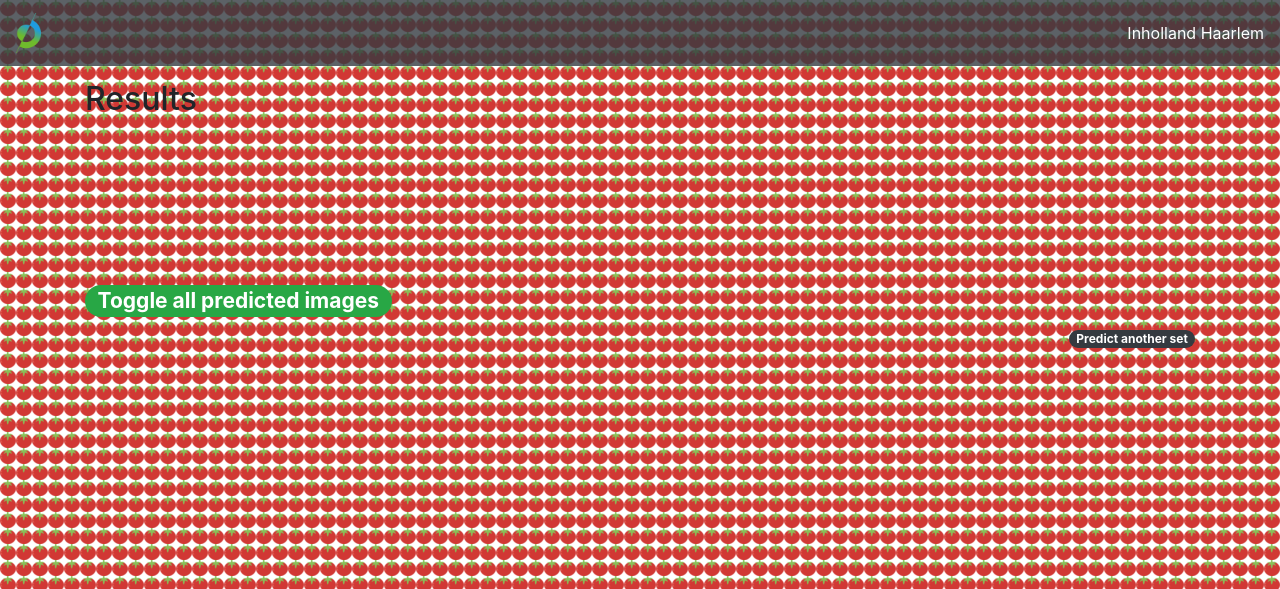
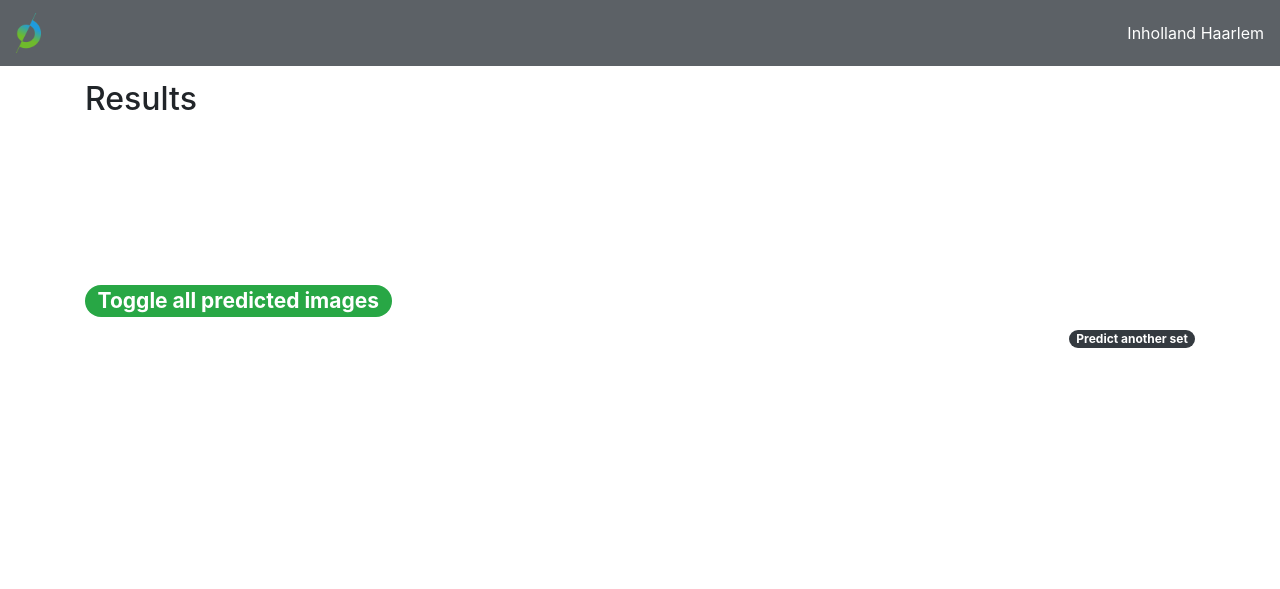
Before and after one commit to Jessevanduijne/4.2_WHC_Tomato_Yield_Scan, a Flask app: template App/templates/image-grid.html in a window 1280 px wide. Shown: the top 589 px of the page. Run offline with Flask 2, Linux system fonts and the light colour scheme; the template is opened without the code that fills it, so the values that code supplies are empty; a map, chart or similar area stays blank; some libraries are stand-ins or nearby versions.

Commit message:
Removed body background.

```diff
--- a/App/static/style.css
+++ b/App/static/style.css
@@ -33,8 +33,3 @@
 .results {
     margin-top: 80px;;
 }
-
-body {
-    background-image: url('favicon-16x16.png');
-    background-repeat: repeat;
-}
```
